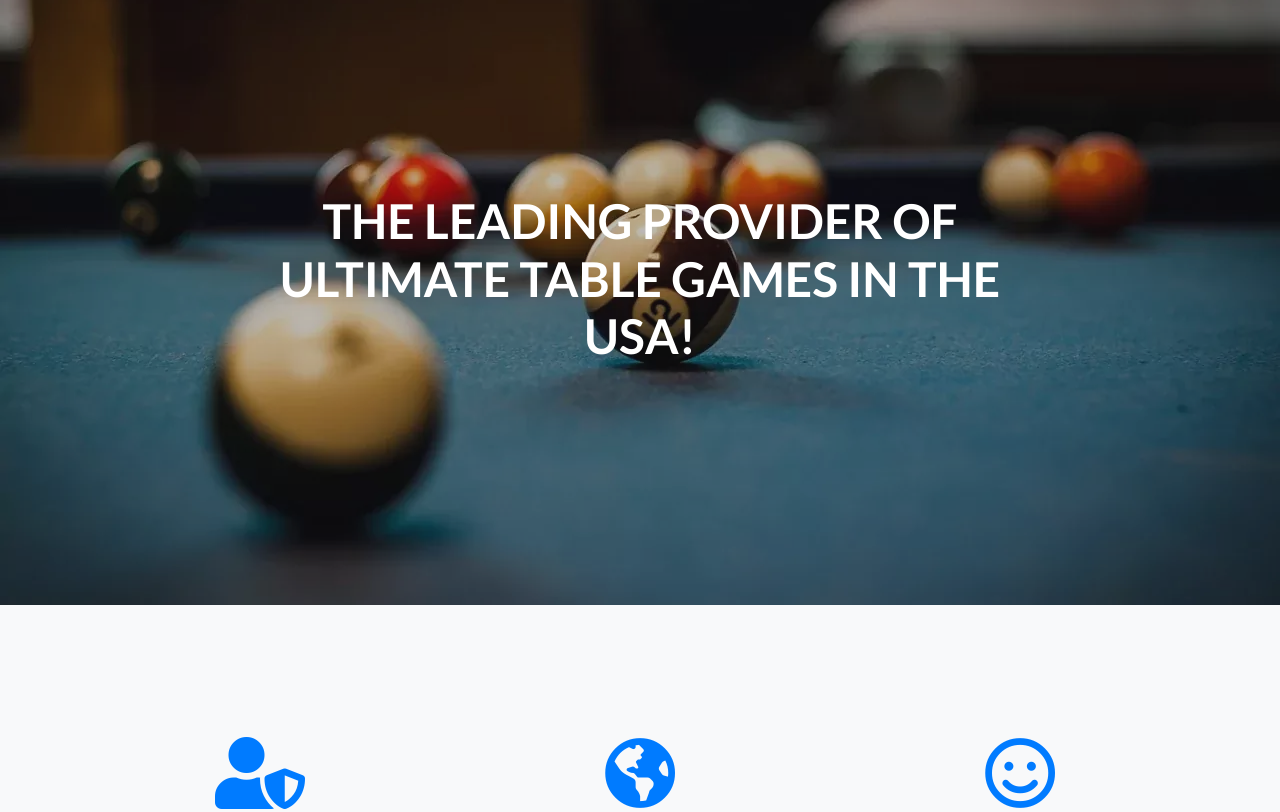
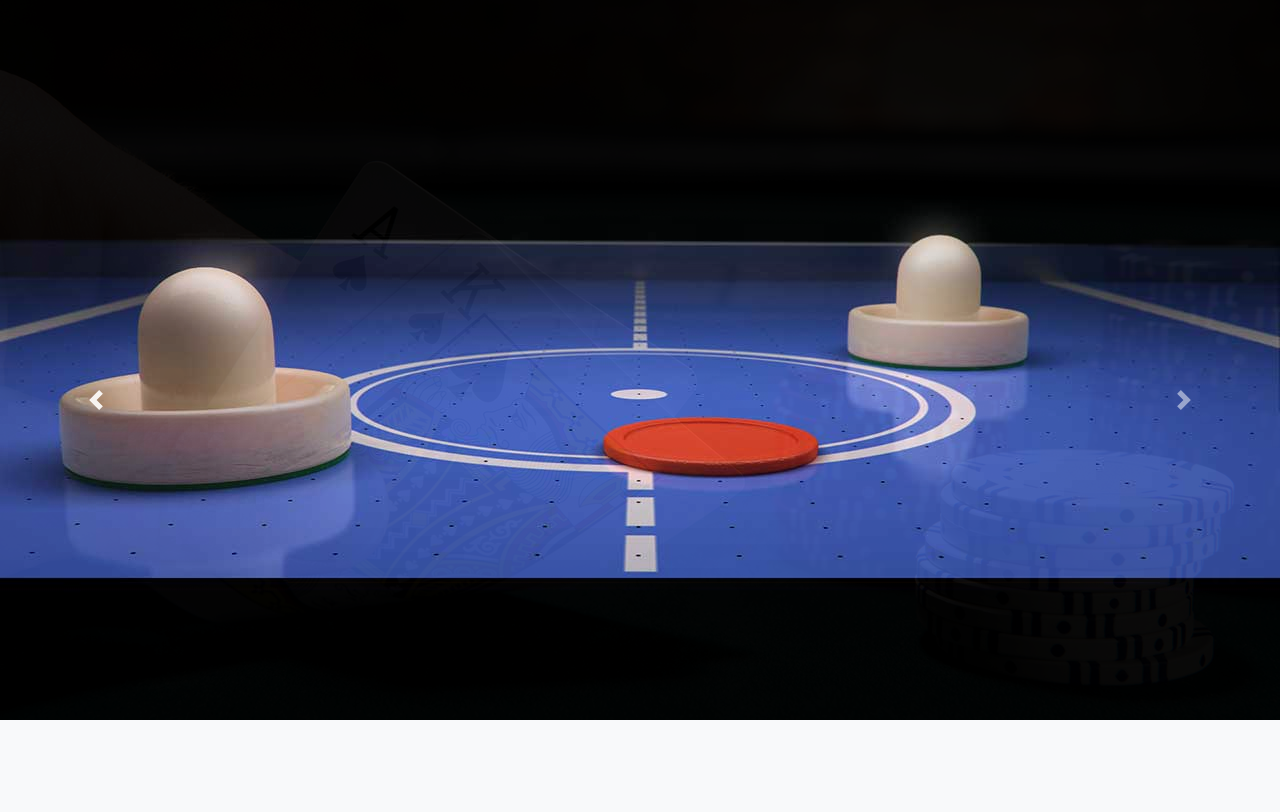
Before and after one commit to shahensargsyan/board-game-landing, a website: page index.html in a window 1280 px wide. Shown: the top 812 px of the page. Drawn offline with Linux system fonts and the light colour scheme.

Commit message:
bootstrap slider added

```diff
--- a/css/landing-page.css
+++ b/css/landing-page.css
@@ -21,7 +21,7 @@ h6 {
 header.masthead {
   position: relative;
   background-color: #343a40;
-  background: url("../img/152978654_272475440898421_686999374457297367_n.png") no-repeat center center;
+
   background-size: cover;
   padding-top: 8rem;
   padding-bottom: 8rem;
--- a/index.html
+++ b/index.html
@@ -34,16 +34,37 @@
 
 
   <!-- Masthead -->
-  <header class="masthead text-white text-center">
-    <div class="overlay"></div>
-    <div class="container">
-      <div class="row">
-        <div class="col-xl-9 mx-auto">
-          <h1 class="mb-5">THE LEADING PROVIDER OF ULTIMATE TABLE GAMES IN THE USA!</h1>
-        </div>
-      </div>
-    </div>
-  </header>
+
+		<div id="carouselExampleFade" class="carousel slide carousel-fade" data-ride="carousel">
+		  <div class="carousel-inner">
+			<div class="carousel-item active">
+			  <img src="img/slider/air-hockey.jpg" class="d-block w-100" alt="...">
+			</div>
+			<div class="carousel-item">
+			  <img src="img/slider/blackjack.jpg" class="d-block w-100" alt="...">
+			</div>
+			<div class="carousel-item">
+			  <img src="img/slider/futball.jpg" class="d-block w-100" alt="...">
+			</div>
+		  </div>
+			<div class="carousel-item">
+			  <img src="img/slider/hands-young.jpg" class="d-block w-100" alt="...">
+			</div>
+			<div class="carousel-item">
+			  <img src="img/slider/tennis.jpg" class="d-block w-100" alt="...">
+			</div>
+		  </div>
+		  <a class="carousel-control-prev" href="#carouselExampleFade" role="button" data-slide="prev">
+			<span class="carousel-control-prev-icon" aria-hidden="true"></span>
+			<span class="sr-only">Previous</span>
+		  </a>
+		  <a class="carousel-control-next" href="#carouselExampleFade" role="button" data-slide="next">
+			<span class="carousel-control-next-icon" aria-hidden="true"></span>
+			<span class="sr-only">Next</span>
+		  </a>
+		</div>
+
+
 
   <!-- Icons Grid -->
   <section class="features-icons bg-light text-center">
```
Also changed, not shown: img/slider/air-hockey.jpg (added), img/slider/blackjack.jpg (added), img/slider/futball.jpg (added), img/slider/hands-young.jpg (added), img/slider/tennis.jpg (added).
